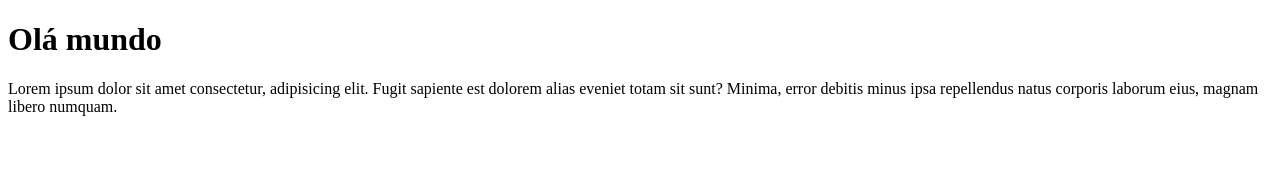
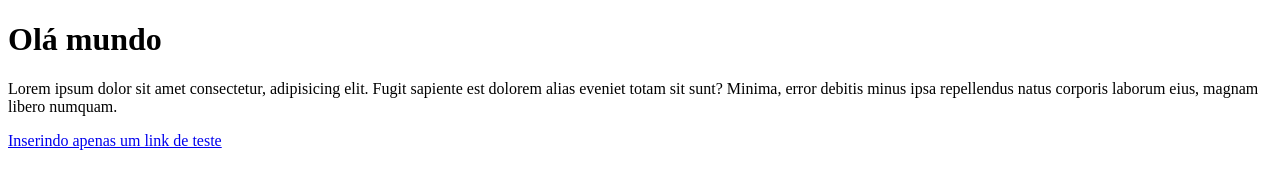
Before and after one commit to ErikSantosAlves/Lo-Fi-Project, a plain HTML site: page index.html in a window 1280 px wide. Drawn offline with Linux system fonts and the light colour scheme.

Commit message:
Inserindo o link de teste no documento

```diff
--- a/index.html
+++ b/index.html
@@ -14,5 +14,7 @@
 
     <p>Lorem ipsum dolor sit amet consectetur, adipisicing elit. Fugit sapiente est dolorem alias eveniet totam sit sunt? Minima, error debitis minus ipsa repellendus natus corporis laborum eius, magnam libero numquam.</p>
 
+    <a href="#">Inserindo apenas um link de teste</a>
+
 </body>
 </html>
```
